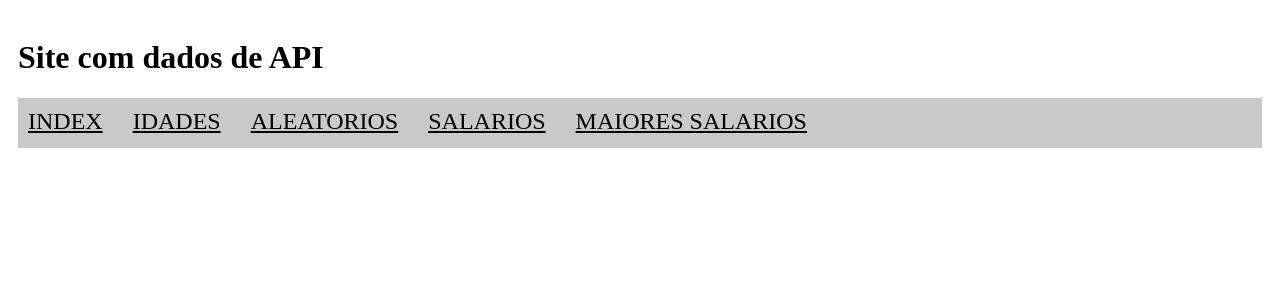
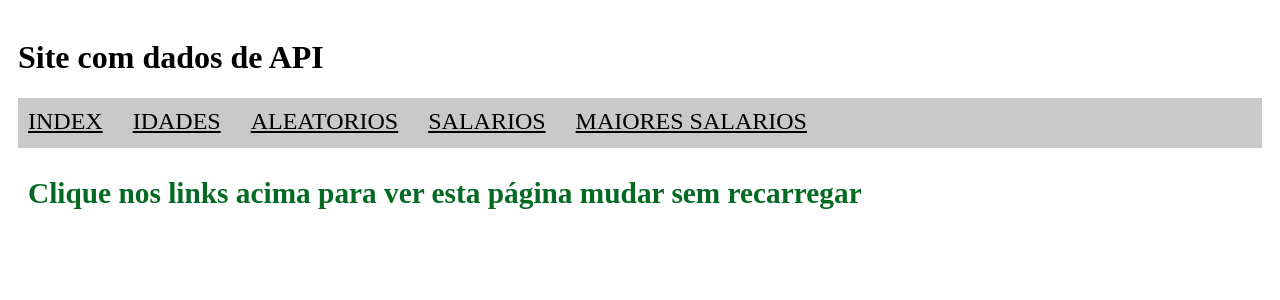
Before and after one commit to attiquetecnologia/projeto_api, a Flask app: page / in a window 1280 px wide. Shown: the top 300 px of the page. Run offline with Flask 3, Linux system fonts and the light colour scheme.

Commit message:
alterações no javascript e link de página inicial

```diff
--- a/static/main.css
+++ b/static/main.css
@@ -23,3 +23,9 @@ body {
 .container {
     margin: 10px;
 }
+
+.container p {
+    font-weight: bold;
+    font-size: 22pt;
+    color: rgb(3, 106, 34);
+}
--- a/static/main.js
+++ b/static/main.js
@@ -1,6 +1,16 @@
 
 // Events
-document.getElementById("btn_index").addEventListener("click", index);
+document.getElementById("btn_index").addEventListener("click", function(){
+    console.log(this.href);
+    fetch(this.href)
+    .then((resp) => resp.json())
+    .then(function(data) {
+        let authors = data.results;
+        console.log(authors);
+    }).catch(function(error) {
+        console.log(error);
+    });
+});
 
 function createNode(element) {
     return document.createElement(element);
--- a/templates/index.html
+++ b/templates/index.html
@@ -17,7 +17,9 @@
         <div class="menu-item"><a href="{{ url_for('api.maiores_salarios') }}">Maiores Salarios</a></div>
     </div>
 
-    <div id="authors" class="container"></div>
+    <div id="authors" class="container">
+        <p>Clique nos links acima para ver esta página mudar sem recarregar</p>
+    </div>
     <script type="text/javascript" src="{{ url_for('static', filename='main.js') }}"></script>
 </body>
 </html>
```
